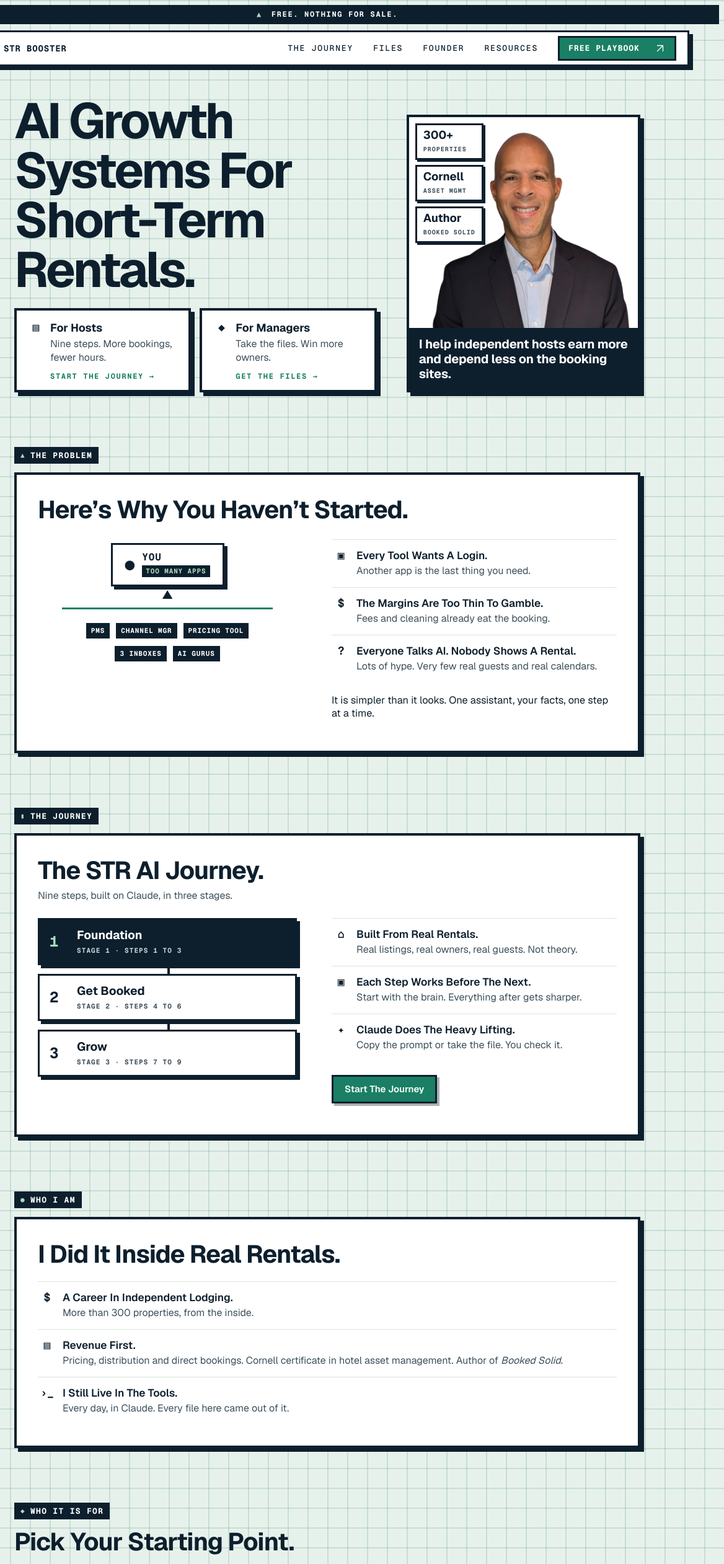
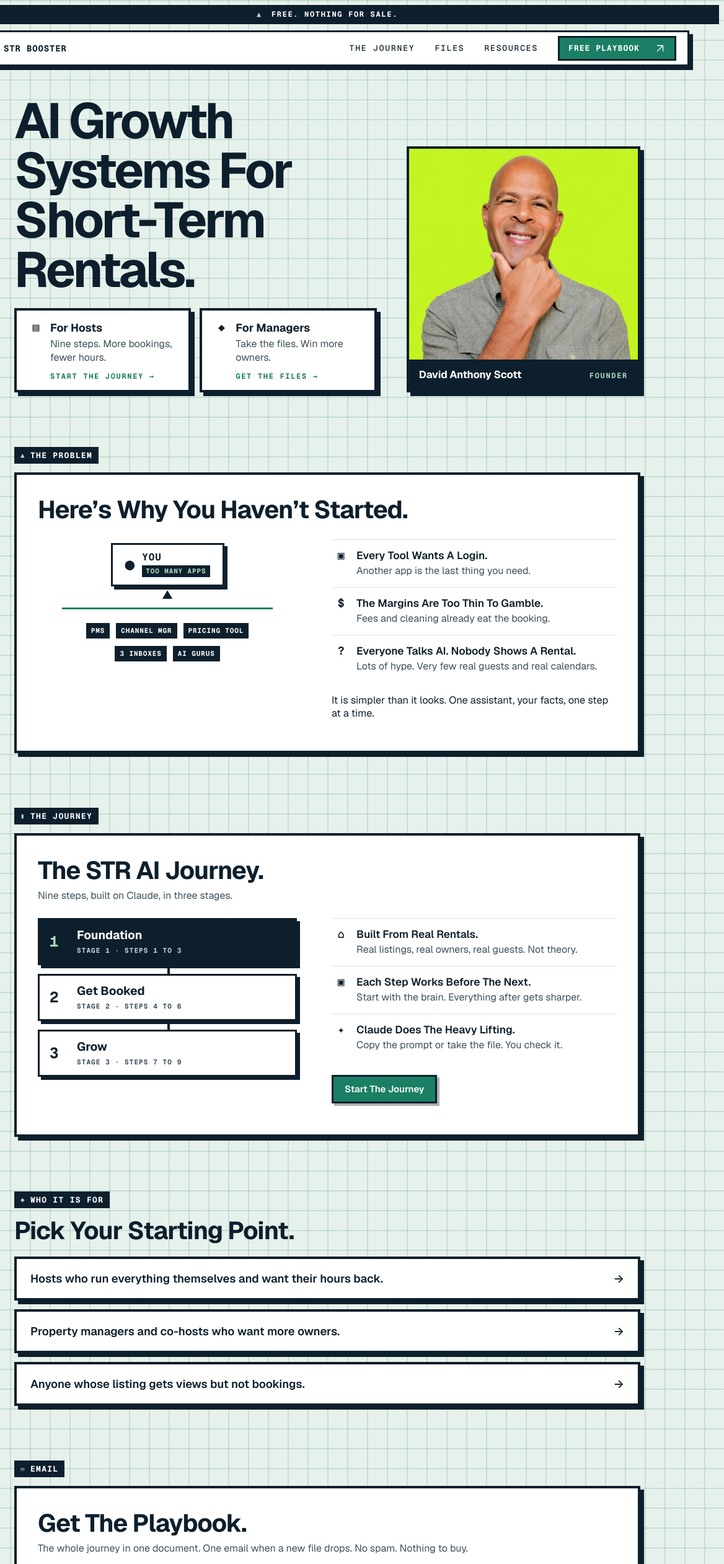
Before and after one commit to scottygeneral/strbooster-cohost, a plain HTML site: page index.html in a window 1280 px wide. Shown: the top 2523 px of the page at 62% size, 112-1280 px from the left. Drawn offline with nearby package versions, Linux system fonts and the light colour scheme; grey boxes are pictures that could not be loaded; a script that the page names is missing.

Commit message:
Drop the founder section; new headshot with a Founder caption in the hero
Co-Authored-By: Claude Opus 5.5 <noreply@anthropic.com>
Claude-Session: https://claude.ai/code/session_01QmV3bxGQJUxZRuQfcEMthS

```diff
--- a/index.html
+++ b/index.html
@@ -41,7 +41,7 @@
 <nav class="sb-wrap sb-navigation" aria-label="Main navigation">
 <a class="sb-brand" href="/" aria-label="STR Booster home"><svg viewBox="0 0 48 44" width="32" height="30" fill="none" aria-hidden="true"><polyline points="6,40 24,26 42,40" stroke="currentColor" stroke-width="6.5" stroke-linecap="round" stroke-linejoin="round"/><polyline points="6,24 24,10 42,24" stroke="#1A7F64" stroke-width="6.5" stroke-linecap="round" stroke-linejoin="round"/></svg><span>STR BOOSTER</span></a>
 <button class="menu-toggle sb-menu" type="button" aria-controls="nav-links" aria-expanded="false">Menu <svg viewBox="0 0 24 24" width="20" height="20" aria-hidden="true"><path d="M4 7h16M4 12h16M4 17h16"/></svg></button>
-<div class="nav-links sb-nav-links" id="nav-links"><a href="/playbook">The Journey</a><a href="/playbook#kits">Files</a><a href="/#founder">Founder</a><a href="/resources">Resources</a><a class="sb-button sb-button-small" href="/playbook" data-cta="navigation">Free Playbook <svg class="sb-arrow" viewBox="0 0 24 24" aria-hidden="true"><path d="M6 18 18 6M6 6h12v12"/></svg></a></div>
+<div class="nav-links sb-nav-links" id="nav-links"><a href="/playbook">The Journey</a><a href="/playbook#kits">Files</a><a href="/resources">Resources</a><a class="sb-button sb-button-small" href="/playbook" data-cta="navigation">Free Playbook <svg class="sb-arrow" viewBox="0 0 24 24" aria-hidden="true"><path d="M6 18 18 6M6 6h12v12"/></svg></a></div>
 </nav>
 </header>
 <main id="main" class="bx">
@@ -53,10 +53,9 @@
 <a class="bx-card bx-path" href="/playbook#kits" data-cta="hero-files"><span class="bx-ico" aria-hidden="true">◆</span><span><strong>For Managers</strong><em>Take the files. Win more owners.</em><small>Get the files <span aria-hidden="true">→</span></small></span></a>
 </div>
 </div>
-<figure class="bx-card bx-photo">
-<img src="/assets/dx-founder.webp" alt="David Anthony Scott, founder of STR Booster" width="800" height="800" fetchpriority="high">
-<ul class="bx-stats"><li><b>300+</b><small>Properties</small></li><li><b>Cornell</b><small>Asset mgmt</small></li><li><b>Author</b><small>Booked Solid</small></li></ul>
-<figcaption>I help independent hosts earn more and depend less on the booking sites.</figcaption>
+<figure class="bx-card bx-photo" id="founder">
+<img src="/assets/david-founder-lime.webp" alt="David Anthony Scott, founder of STR Booster" width="800" height="800" fetchpriority="high">
+<figcaption>David Anthony Scott <span>Founder</span></figcaption>
 </figure>
 </div></section>
 
@@ -100,18 +99,6 @@
 </div>
 </div></section>
 
-<section class="bx-section" id="founder" aria-labelledby="founder-title"><div class="bx-wrap">
-<p class="bx-tab"><span aria-hidden="true">●</span>Who I Am</p>
-<div class="bx-card bx-panel">
-<h2 id="founder-title">I Did It Inside Real Rentals.</h2>
-<ul class="bx-list bx-list-wide">
-<li><span class="bx-ico" aria-hidden="true">$</span><div><strong>A Career In Independent Lodging.</strong><span>More than 300 properties, from the inside.</span></div></li>
-<li><span class="bx-ico" aria-hidden="true">▤</span><div><strong>Revenue First.</strong><span>Pricing, distribution and direct bookings. Cornell certificate in hotel asset management. Author of <cite>Booked Solid</cite>.</span></div></li>
-<li><span class="bx-ico" aria-hidden="true">›_</span><div><strong>I Still Live In The Tools.</strong><span>Every day, in Claude. Every file here came out of it.</span></div></li>
-</ul>
-</div>
-</div></section>
-
 <section class="bx-section" id="who" aria-labelledby="who-title"><div class="bx-wrap">
 <p class="bx-tab"><span aria-hidden="true">◆</span>Who It Is For</p>
 <h2 class="bx-out" id="who-title">Pick Your Starting Point.</h2>
--- a/simple.css
+++ b/simple.css
@@ -184,3 +184,7 @@ a.bx-file:hover { background: var(--ink); color: var(--cream); }
 .bx-btn:not(.bx-btn-ghost):hover, .story-header .sb-nav-links .sb-button:hover { background: var(--ink); }
 .bx-num { box-shadow: 3px 3px 0 #a9dbbc; }
 .bx-tab span, .bx-banner span { color: #a9dbbc; }
+/* Hero photo: founder caption only */
+.bx-photo img { object-position: 50% 30%; }
+.bx-photo figcaption { display: flex; justify-content: space-between; align-items: baseline; gap: 12px; font-size: 1.05rem; }
+.bx-photo figcaption span { font: 700 12px/1 var(--mono); letter-spacing: .14em; text-transform: uppercase; color: #a9dbbc; }
```
Also changed, not shown: 52rev.html (+1 -1 lines), automation-guide.html (+1 -1 lines), community.html (+1 -1 lines), guest-intel.html (+1 -1 lines), guest-positioning-guide.html (+1 -1 lines), our-apps.html (+1 -1 lines), playbook.html (+1 -1 lines), resources.html (+1 -1 lines), templates/home.html (+4 -17 lines), weekly-revenue-guide.html (+1 -1 lines), assets/david-founder-lime.webp (added).
